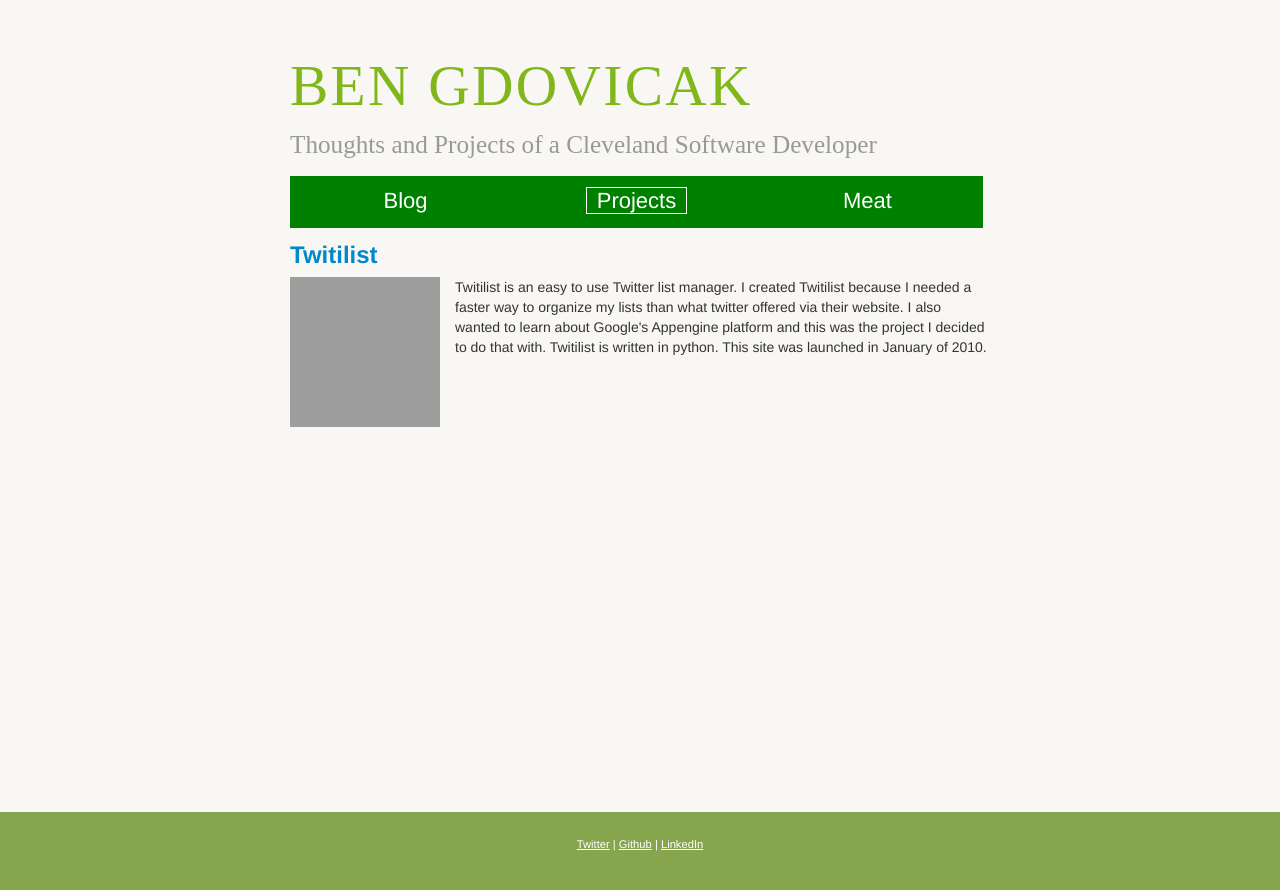
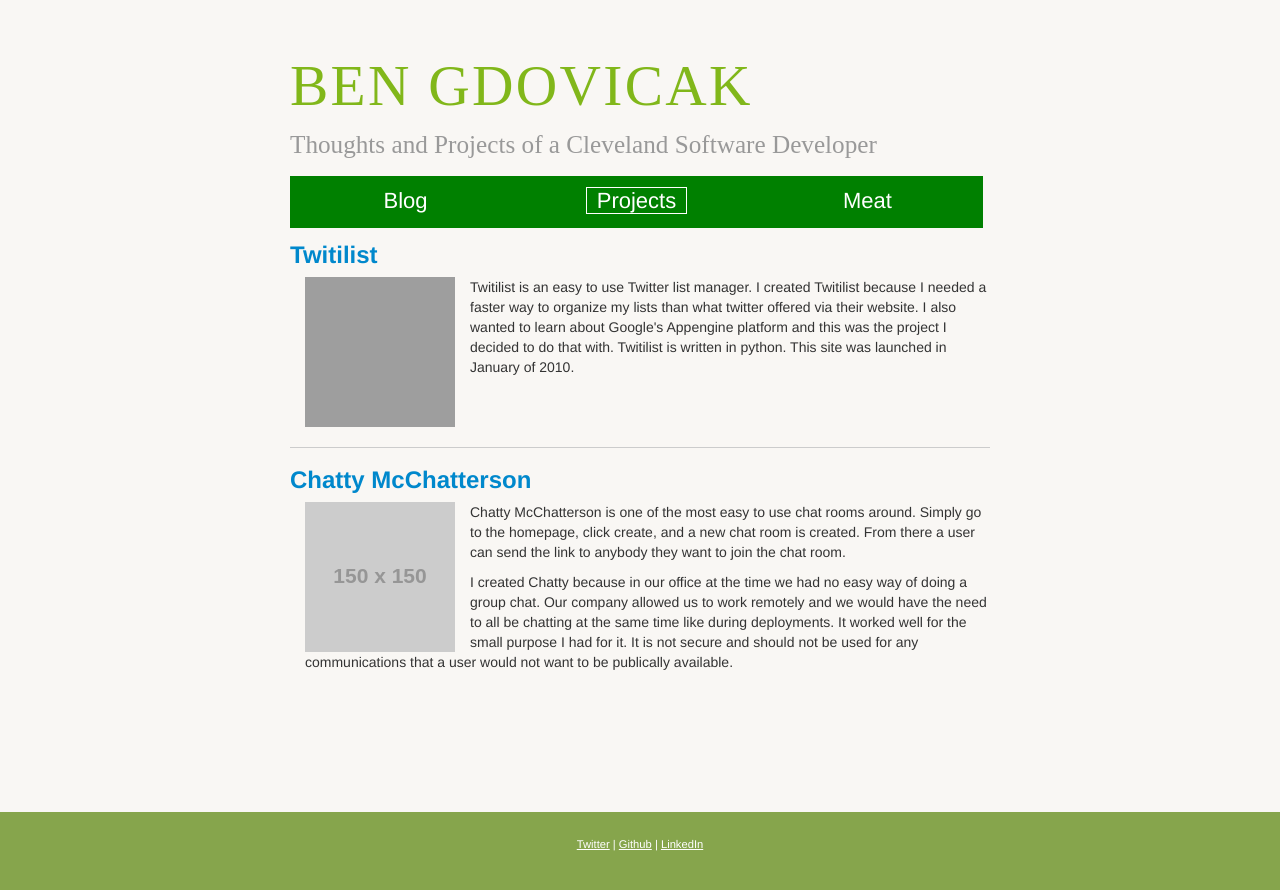
Before and after one commit to gdovicak/gdovicak.github.io, a Jekyll site: the page built from projects.html, in a window 1280 px wide. Shown: the top 890 px of the page. Built offline with Jekyll 4.4.1, drawn with Linux system fonts in a browser that asks for light colours; some web fonts are replaced; Markdown is read by kramdown in place of the engine named in the settings; grey boxes are pictures that could not be loaded.

Commit message:
Added chatty project to projects page

```diff
--- a/projects.html
+++ b/projects.html
@@ -6,7 +6,7 @@ title: Ben Gdovicak - Projects
     ================================================== -->
   <style type="text/css">
     .project-image{
-      float: left; margin: 0px 15px 0px 0px;
+      float: left; margin: 0px 15px 0px 15px;
     }
     .project-image img{
       width: 150px;
@@ -30,9 +30,21 @@ title: Ben Gdovicak - Projects
             <div class="project">
               <h3><a href="http://www.twitilist.com">Twitilist</a></h3>
               <div class="project-image"><a href="http://www.twitilist.com" target="_blank"><img src="http://www.twitilist.com/images/birdHeader.gif" /></a></div>
-              <span class="description">
+              <p class="description">
                 Twitilist is an easy to use Twitter list manager. I created Twitilist because I needed a faster way to organize my lists than what twitter offered via their website. I also wanted to learn about Google's Appengine platform and this was the project I decided to do that with. Twitilist is written in python. This site was launched in January of 2010.
-              </span>
+              </p>
+            </div>
+            <div style="clear:left; width:100%;"></div>
+            <hr style="clear:left" />
+            <div class="project">
+              <h3><a href="http://www.chattymcchatterson.com">Chatty McChatterson</a></h3>
+              <div class="project-image"><a href="http://www.chattymcchatterson.com" target="_blank"><img src="http://placehold.it/150x150&text=C%20Mc" /></a></div>
+              <p class="description">
+                Chatty McChatterson is one of the most easy to use chat rooms around. Simply go to the homepage, click create, and a new chat room is created. From there a user can send the link to anybody they want to join the chat room.
+              </p>
+              <p style="margin-left: 15px;">
+                I created Chatty because in our office at the time we had no easy way of doing a group chat. Our company allowed us to work remotely and we would have the need to all be chatting at the same time like during deployments. It worked well for the small purpose I had for it. It is not secure and should not be used for any communications that a user would not want to be publically available.
+              </p>
             </div>
     	</div>
     </main>
```
